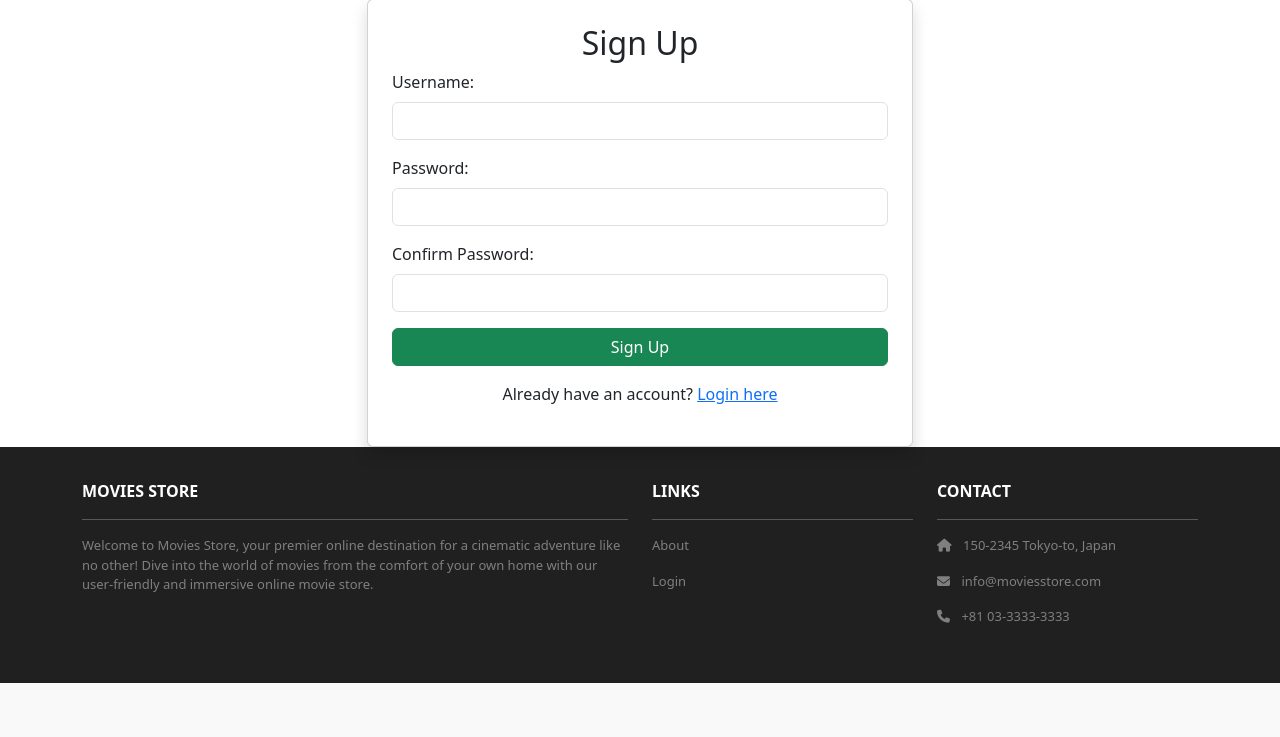
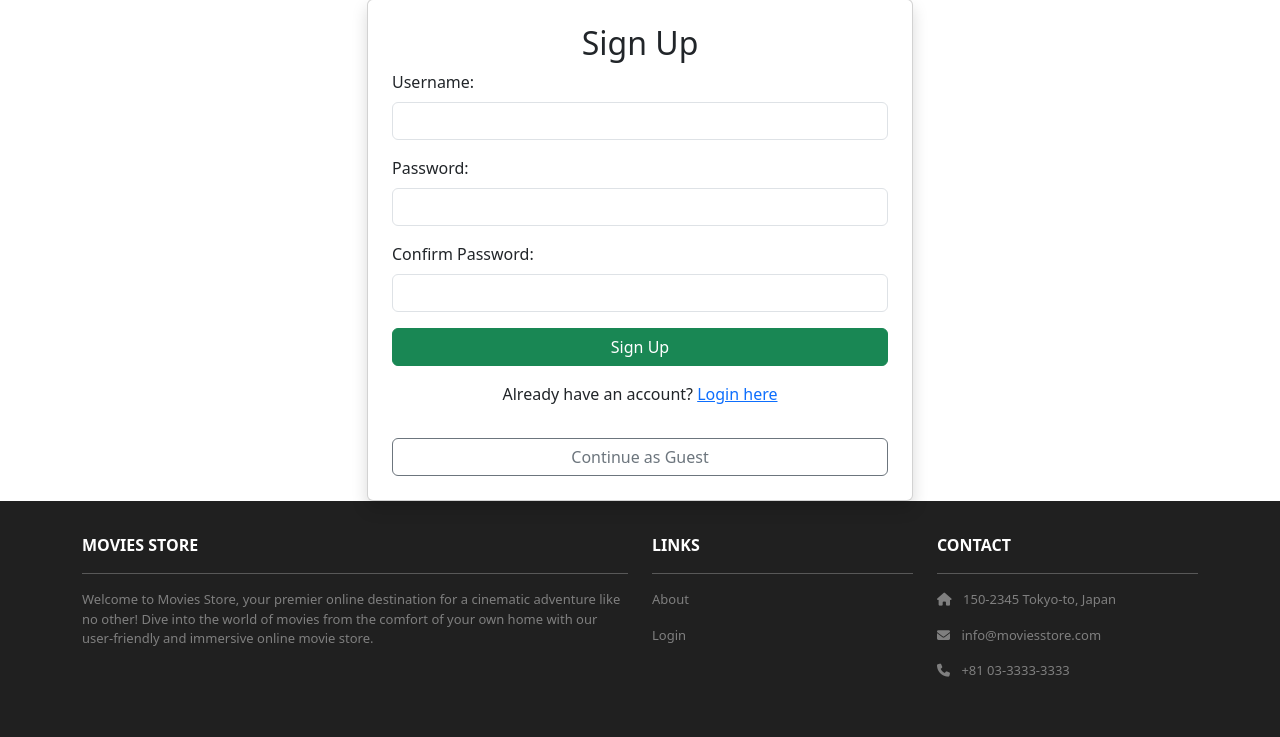
Before and after one commit to kevin1285/GT-Movies-Store, a Django app: template DjangoProject/templates/users/signup.html in a window 1280 px wide. Shown: the part 131-868 px from the top of the page. Before the commit the page ends 814 px from the top, so only its background shows below. Run offline with Django 5.2, Linux system fonts and the light colour scheme; the template is opened without the code that fills it, so the values that code supplies are empty; parts of the project's set-up code (start-up, migrations or seed data) failed here and were passed over; some libraries are stand-ins or nearby versions.

Commit message:
Add continue as guest

```diff
--- a/DjangoProject/templates/users/login.html
+++ b/DjangoProject/templates/users/login.html
@@ -32,6 +32,10 @@
                 <p class="mt-3 text-center">
                     Don't have an account? <a href="{% url 'users:signup' %}">Sign Up here</a>
                 </p>
+
+                <div class="text-center mt-3">
+                    <a href="{% url 'home:index' %}" class="btn btn-outline-secondary w-100">Continue as Guest</a>
+                </div>
             </div>
         </div>
     </div>
--- a/DjangoProject/templates/users/signup.html
+++ b/DjangoProject/templates/users/signup.html
@@ -37,6 +37,10 @@
                 <p class="mt-3 text-center">
                     Already have an account? <a href="{% url 'users:login' %}">Login here</a>
                 </p>
+
+                <div class="text-center mt-3">
+                    <a href="{% url 'home:index' %}" class="btn btn-outline-secondary w-100">Continue as Guest</a>
+                </div>
             </div>
         </div>
     </div>
```
